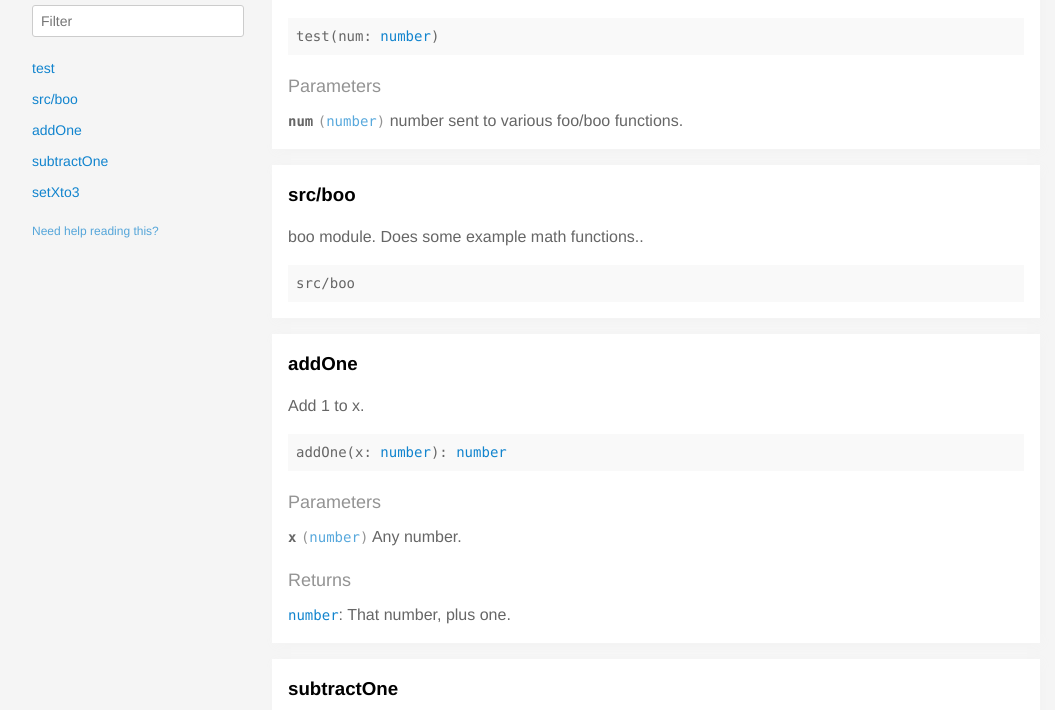
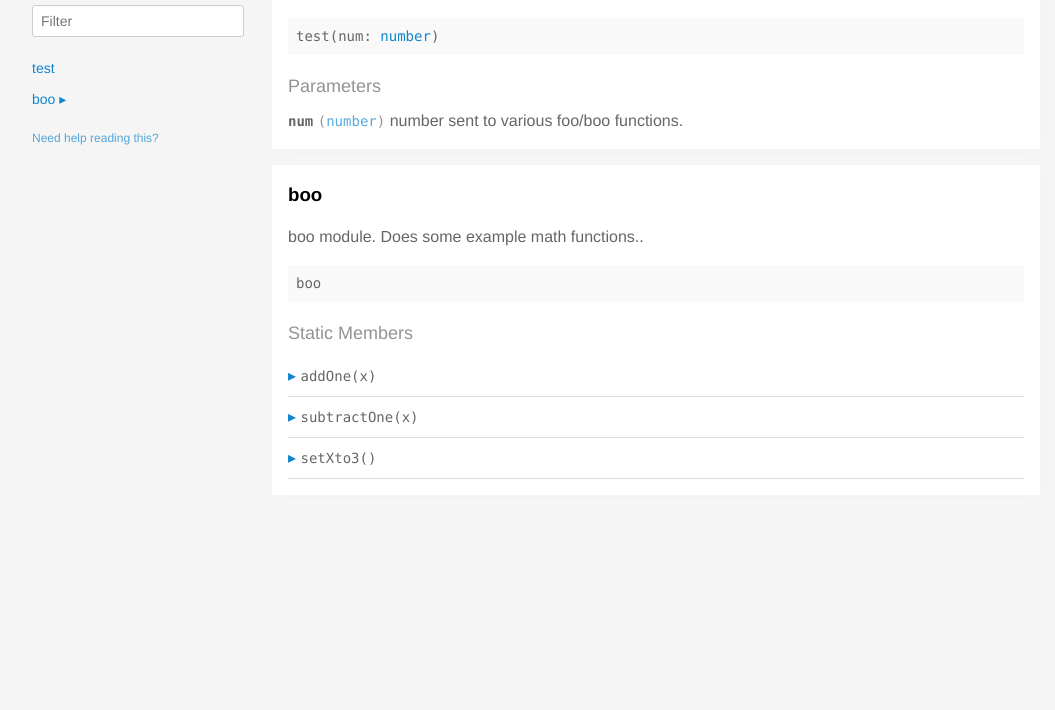
Before and after one commit to shanencross/learning_browserify, a website: page docs/index.html in a window 1280 px wide. Shown: the part 90-800 px from the top of the page, without its empty margins (112-1167 px from the left). Drawn offline with Linux system fonts and the light colour scheme.

Commit message:
subcategorizing of module exports now works (not the way I want though)

```diff
--- a/docs/index.html
+++ b/docs/index.html
@@ -35,41 +35,41 @@
 
 
                 <li><a
-                  href='#srcboo'
-                  class="">
-                  src/boo
-
+                  href='#boo'
+                  class=" toggle-sibling">
+                  boo
+                  <span class='icon'>▸</span>
                 </a>
 
-                </li>
+                <div class='toggle-target display-none'>
+
+                  <ul class='list-reset py1-ul pl1'>
+                    <li class='h5'><span>Static members</span></li>
+
+                      <li><a
+                        href='#boo.addOne'
+                        class='regular pre-open'>
+                        .addOne
+                      </a></li>
+
+                      <li><a
+                        href='#boo.subtractOne'
+                        class='regular pre-open'>
+                        .subtractOne
+                      </a></li>
+
+                      <li><a
+                        href='#boo.setXto3'
+                        class='regular pre-open'>
+                        .setXto3
+                      </a></li>
+
+                    </ul>
 
 
-                <li><a
-                  href='#addone'
-                  class="">
-                  addOne
-
-                </a>
-
-                </li>
 
 
-                <li><a
-                  href='#subtractone'
-                  class="">
-                  subtractOne
-
-                </a>
-
-                </li>
-
-
-                <li><a
-                  href='#setxto3'
-                  class="">
-                  setXto3
-
-                </a>
+                </div>
 
                 </li>
 
@@ -150,8 +150,8 @@ and outputs results to console.</p>
 
   <div class='clearfix'>
 
-    <h3 class='fl m0' id='srcboo'>
-      src/boo
+    <h3 class='fl m0' id='boo'>
+      boo
     </h3>
 
 
@@ -162,7 +162,7 @@ and outputs results to console.</p>
 Does some example math functions..</p>
 
 
-  <div class='pre p1 fill-light mt0'>src/boo</div>
+  <div class='pre p1 fill-light mt0'>boo</div>
 
 
 
@@ -184,26 +184,19 @@ Does some example math functions..</p>
 
 
 
+    <div class='py1 quiet mt1 prose-big'>Static Members</div>
+    <div class="clearfix">
 
+    <div class='border-bottom' id='boo.addOne'>
+      <div class="clearfix small pointer toggle-sibling">
+        <div class="py1 contain">
+            <a class='icon pin-right py1 dark-link caret-right'>▸</a>
+            <span class='code strong strong truncate'>addOne(x)</span>
+        </div>
+      </div>
+      <div class="clearfix display-none toggle-target">
+        <section class='p2 mb2 clearfix bg-white minishadow'>
 
-
-
-</section>
-
-
-
-
-            <section class='p2 mb2 clearfix bg-white minishadow'>
-
-
-  <div class='clearfix'>
-
-    <h3 class='fl m0' id='addone'>
-      addOne
-    </h3>
-
-
-  </div>
 
 
   <p>Add 1 to x.</p>
@@ -259,20 +252,19 @@ Does some example math functions..</p>
 
 </section>
 
+      </div>
+    </div>
 
+    <div class='border-bottom' id='boo.subtractOne'>
+      <div class="clearfix small pointer toggle-sibling">
+        <div class="py1 contain">
+            <a class='icon pin-right py1 dark-link caret-right'>▸</a>
+            <span class='code strong strong truncate'>subtractOne(x)</span>
+        </div>
+      </div>
+      <div class="clearfix display-none toggle-target">
+        <section class='p2 mb2 clearfix bg-white minishadow'>
 
-
-            <section class='p2 mb2 clearfix bg-white minishadow'>
-
-
-  <div class='clearfix'>
-
-    <h3 class='fl m0' id='subtractone'>
-      subtractOne
-    </h3>
-
-
-  </div>
 
 
   <p>Subtract 1 from x</p>
@@ -328,20 +320,19 @@ Does some example math functions..</p>
 
 </section>
 
+      </div>
+    </div>
 
+    <div class='border-bottom' id='boo.setXto3'>
+      <div class="clearfix small pointer toggle-sibling">
+        <div class="py1 contain">
+            <a class='icon pin-right py1 dark-link caret-right'>▸</a>
+            <span class='code strong strong truncate'>setXto3()</span>
+        </div>
+      </div>
+      <div class="clearfix display-none toggle-target">
+        <section class='p2 mb2 clearfix bg-white minishadow'>
 
-
-            <section class='p2 mb2 clearfix bg-white minishadow'>
-
-
-  <div class='clearfix'>
-
-    <h3 class='fl m0' id='setxto3'>
-      setXto3
-    </h3>
-
-
-  </div>
 
 
   <p>Set x property of module to 3.</p>
@@ -375,6 +366,18 @@ Does some example math functions..</p>
 
 </section>
 
+      </div>
+    </div>
+
+</div>
+
+
+
+
+
+
+</section>
+
 
 
       </div>
--- a/src/boo.js
+++ b/src/boo.js
@@ -1,8 +1,9 @@
-console.log("running boo...");
 /** boo module.
   * Does some example math functions..
-  * @module src/boo
+  * @module boo
   */
+
+console.log("running boo...");
 
 exports.x = 5;
 
```
